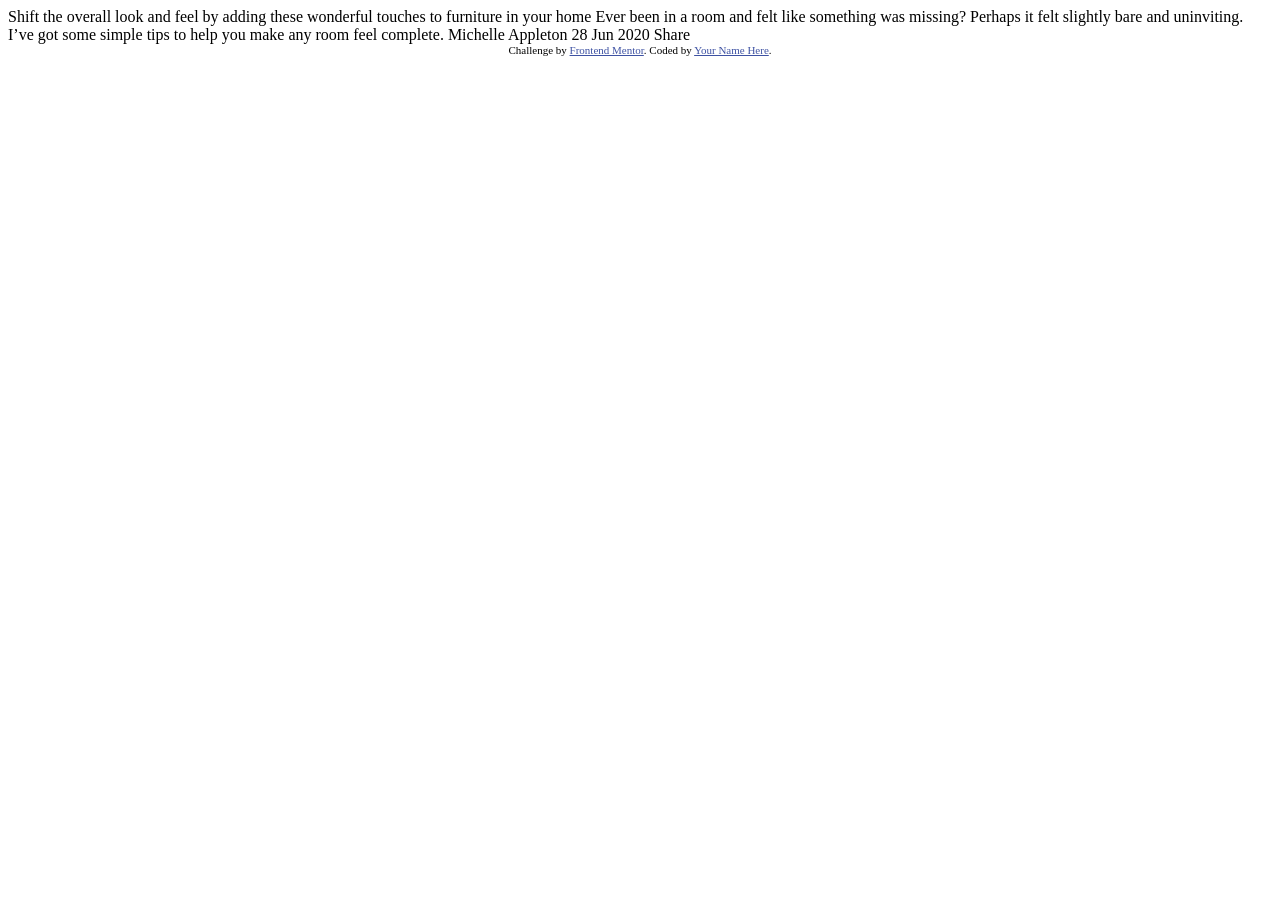
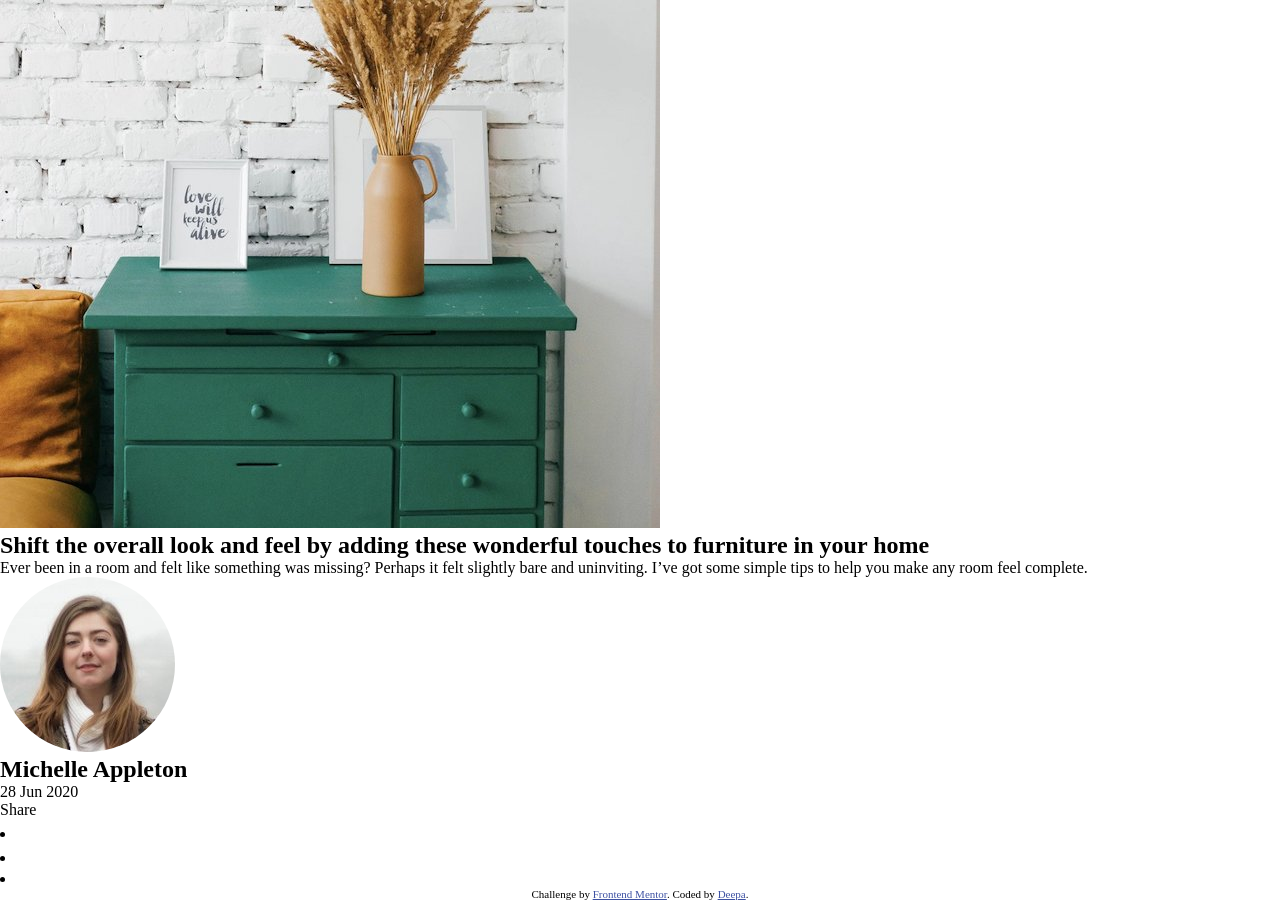
Before and after one commit to sdkdeepa/article-preview-component, a plain HTML site: page index.html in a window 1280 px wide. Before the commit the page ends 800 px from the top, so only its background shows below. Drawn offline with Linux system fonts and the light colour scheme.

Commit message:
added layout

```diff
--- a/index.html
+++ b/index.html
@@ -1,36 +1,81 @@
 <!DOCTYPE html>
 <html lang="en">
+
 <head>
   <meta charset="UTF-8">
-  <meta name="viewport" content="width=device-width, initial-scale=1.0"> <!-- displays site properly based on user's device -->
+  <meta name="viewport" content="width=device-width, initial-scale=1.0">
+  <!-- displays site properly based on user's device -->
 
   <link rel="icon" type="image/png" sizes="32x32" href="./images/favicon-32x32.png">
-
+<link rel="stylesheet" href="styles.css">
   <title>Frontend Mentor | Article preview component</title>
 
   <!-- Feel free to remove these styles or customise in your own stylesheet 👍 -->
   <style>
-    .attribution { font-size: 11px; text-align: center; }
-    .attribution a { color: hsl(228, 45%, 44%); }
+    .attribution {
+      font-size: 11px;
+      text-align: center;
+    }
+
+    .attribution a {
+      color: hsl(228, 45%, 44%);
+    }
   </style>
 </head>
+
 <body>
+  <main class="article__container">
+    <div class="container" >
+    <!-- Drawers Image -->
+    <div class="img">
+      <img src="images/drawers.jpg" alt="image of drawers with a vase over it " />
+    </div>
+  </div>
+  </main>
+  <!-- content section -->
+  <section class="content">
+    <h1>Shift the overall look and feel by adding these wonderful
+      touches to furniture in your home</h3>
+    <p>Ever been in a room and felt like something was missing? Perhaps
+    it felt slightly bare and uninviting. I’ve got some simple tips
+    to help you make any room feel complete.</p>
+  </section>
+  <!-- profile section -->
+  <section class="profile">
+    <div class="profile__details">
+      <img class="avatar"src="images/avatar-michelle.jpg"/>
+      <div class="info">
+        <h2>Michelle Appleton</h5>
 
-  Shift the overall look and feel by adding these wonderful
-  touches to furniture in your home
+          <span class="date"> 28 Jun 2020 </span>
+      </div>
+    </div>
+    <!-- social handles -->
+     <div class="social">
+      <div class="active__state">
+        <span>Share</span>
+        <div class="links">
+          <li>
+            <img src="images/icon-facebook.svg" alt="share icon for sharing in facebook">
+          </li>
+          <li>
+            <img src="images/icon-pinterest.svg" alt="share icon for sharing in pinterest">
+          </li>
+          <li>
+            <img src="images/icon-twitter.svg" alt="share icon for sharing in twitter">
+          </li>
+        </div>
+      </div>
+     </div>
 
-  Ever been in a room and felt like something was missing? Perhaps
-  it felt slightly bare and uninviting. I’ve got some simple tips
-  to help you make any room feel complete.
 
-  Michelle Appleton
-  28 Jun 2020
-
-  Share
+  </section>
 
   <div class="attribution">
     Challenge by <a href="https://www.frontendmentor.io?ref=challenge" target="_blank">Frontend Mentor</a>.
-    Coded by <a href="#">Your Name Here</a>.
+    Coded by <a href="www.linkedin.com/in/sdkdeepa">Deepa</a>.
   </div>
+
 </body>
+
 </html>
--- /dev/null
+++ b/styles.css
@@ -0,0 +1,23 @@
+@import url('https://fonts.googleapis.com/css2?family=Manrope:wght@200..800&family=Red+Hat+Display:ital,wght@0,300..900;1,300..900&display=swap');
+
+:root {
+
+--DesaturatedDarkBlue: hsl(214, 17%, 51%);
+--GrayishBlue: hsl(212, 23%, 69%);
+--VeryDarkGrayishBlue: hsl(217, 19%, 35%);
+--LightGrayishBlue: hsl(210, 46%, 95%);
+}
+
+* {
+    margin: 0;
+    box-sizing: border-box;
+    padding: 0;
+}
+
+.share__text {
+    text-transform: uppercase;
+}
+
+.avatar{
+ border-radius:50% ;
+}
```
